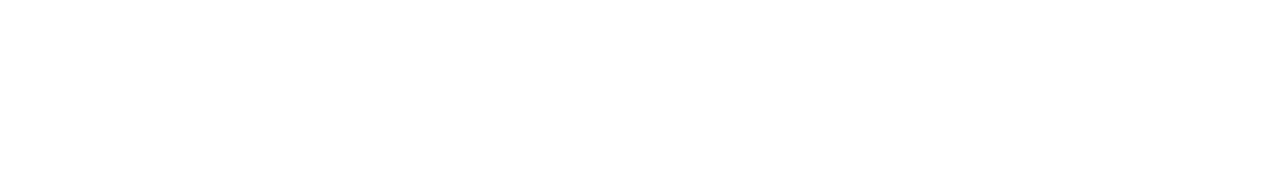
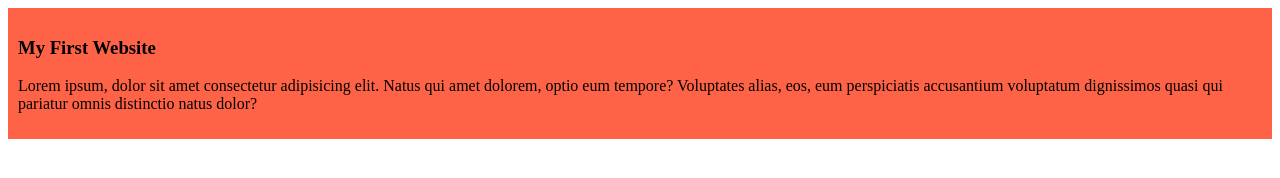
Before and after one commit to Nahid00011/my-simple-website, a plain HTML site: page index.html in a window 1280 px wide. Drawn offline with Linux system fonts and the light colour scheme.

Commit message:
added the first blog

```diff
--- a/index.html
+++ b/index.html
@@ -4,6 +4,17 @@
     <meta charset="UTF-8" />
     <meta name="viewport" content="width=device-width, initial-scale=1.0" />
     <title>My Simple Websites</title>
+    <link rel="stylesheet" href="styles/blog.css" />
   </head>
-  <body></body>
+  <body>
+    <div>
+      <h3>My First Website</h3>
+      <p>
+        Lorem ipsum, dolor sit amet consectetur adipisicing elit. Natus qui amet
+        dolorem, optio eum tempore? Voluptates alias, eos, eum perspiciatis
+        accusantium voluptatum dignissimos quasi qui pariatur omnis distinctio
+        natus dolor?
+      </p>
+    </div>
+  </body>
 </html>
--- /dev/null
+++ b/styles/blog.css
@@ -0,0 +1,4 @@
+div {
+  background-color: tomato;
+  padding: 10px;
+}
```
